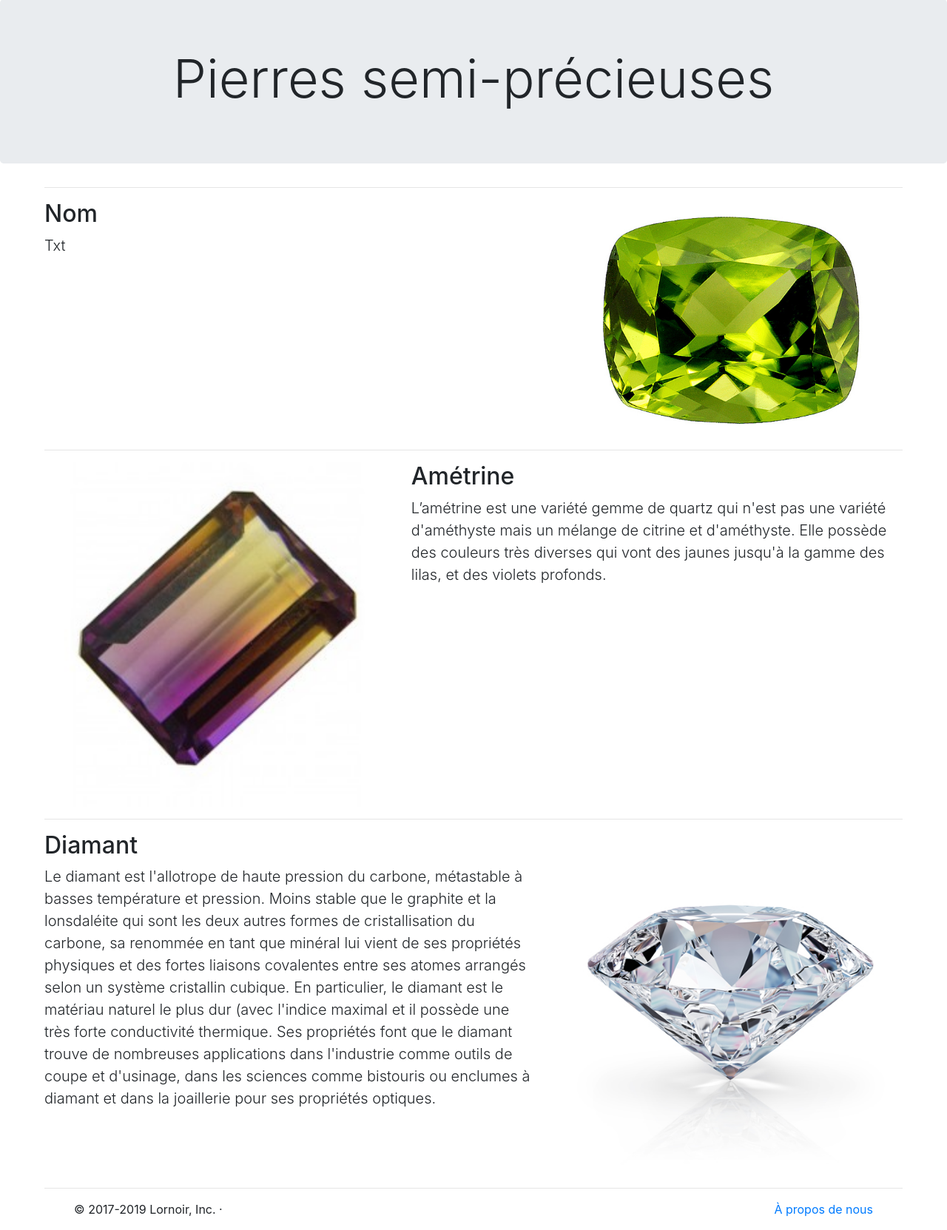
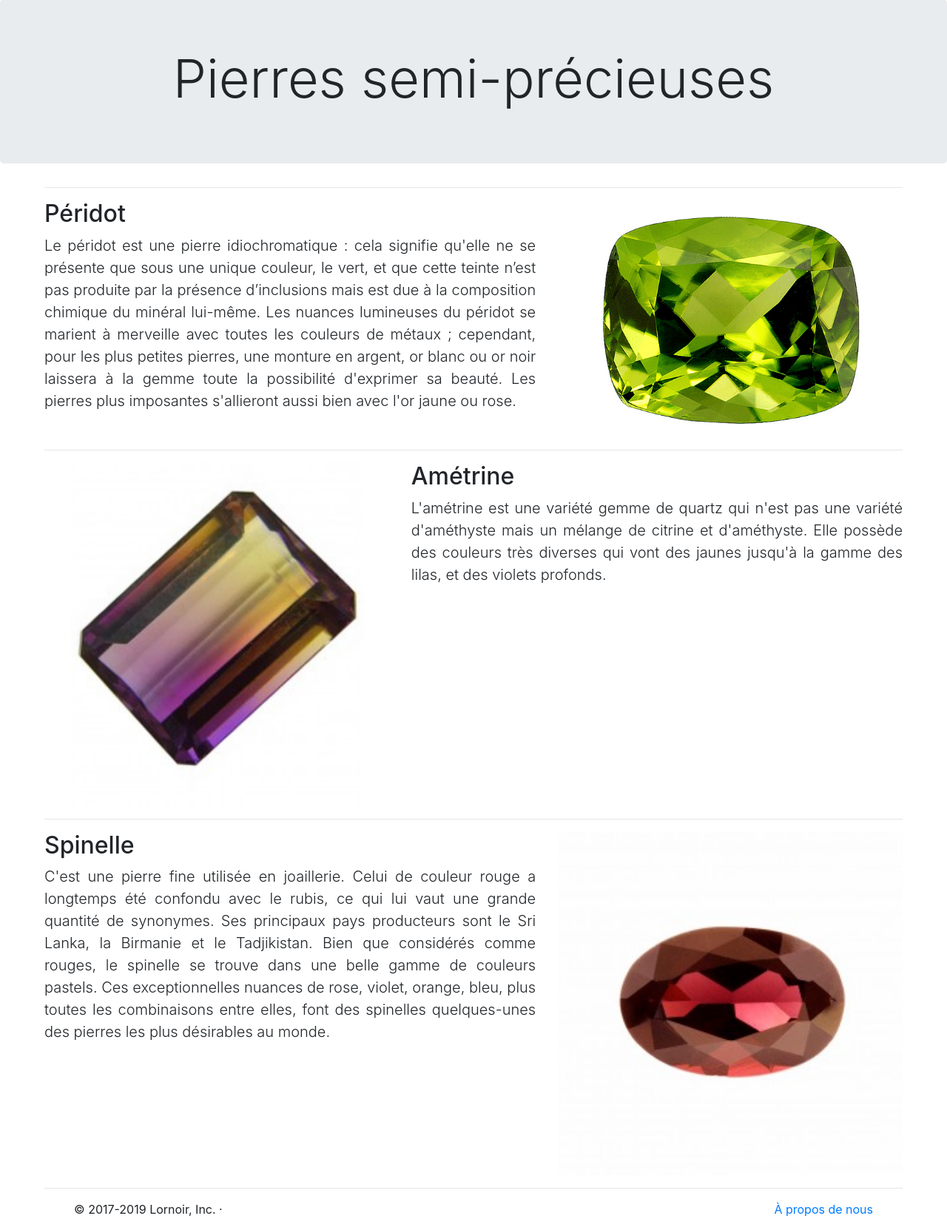
Before and after one commit to clegoff/Lornoir, a Rails app: page /pierres in a window 1280 px wide. Shown: the part 88-1751 px from the top of the page at 74% size. Run offline with Rails 7, Linux system fonts and the light colour scheme.

Commit message:
Merge #3

```diff
--- a/app/views/devise/passwords/new.html.erb
+++ b/app/views/devise/passwords/new.html.erb
@@ -1,4 +1,4 @@
-<h2>Forgot your password?</h2>
+<h2>Mot de passe oublié?</h2>
 
 <%= form_for(resource, as: resource_name, url: password_path(resource_name), html: { method: :post }) do |f| %>
   <%= render "devise/shared/error_messages", resource: resource %>
@@ -8,8 +8,10 @@
     <%= f.email_field :email, autofocus: true, autocomplete: "email" %>
   </div>
 
+  <br>
+
   <div class="actions">
-    <%= f.submit "Send me reset password instructions" %>
+    <%= f.submit "Envoyer" %>
   </div>
 <% end %>
 
--- a/app/views/layouts/application.html.erb
+++ b/app/views/layouts/application.html.erb
@@ -24,7 +24,7 @@
         <a class="p-2 text-light" href="/pierres">Pierres semi-précieuses</a>
         <a class="p-2 text-light" href="/pannier">Mon panier</a>
       </nav>
-      <a class="btn btn-outline-light" href="/login">Connexion</a>
+      <a class="btn btn-outline-light" href="/users/sign_in">Connexion</a>
     </div>
   </header>
 
--- a/app/views/layouts/pierres.html.erb
+++ b/app/views/layouts/pierres.html.erb
@@ -21,8 +21,11 @@
 
   <div class="row featurette">
     <div class="col-md-7">
-        <h2 class="featurette-heading">Nom</h2>
-        <p class="lead">Txt</p>
+      <h2 class="featurette-heading">Péridot</h2>
+      <p class="lead" style="text-align:justify;">Le péridot est une pierre idiochromatique : cela signifie qu&apos;elle ne se présente que sous une unique couleur, le vert,
+        et que cette teinte n’est pas produite par la présence d’inclusions mais est due à la composition chimique du minéral lui-même.
+        Les nuances lumineuses du péridot se marient à merveille avec toutes les couleurs de métaux ; cependant, pour les plus petites pierres, une monture en argent, or blanc ou or noir
+        laissera à la gemme toute la possibilité d&apos;exprimer sa beauté. Les pierres plus imposantes s&apos;allieront aussi bien avec l&apos;or jaune ou rose.</p>
     </div>
     <div class="col-md-5">
       <%= image_tag "peridot.jpg", :alt => "peridot", :width => "100%", :height => "100%", :focusable => "false" %>
@@ -34,7 +37,8 @@
   <div class="row featurette">
     <div class="col-md-7 order-md-2">
       <h2 class="featurette-heading">Amétrine</h2>
-        <p class="lead">L’amétrine est une variété gemme de quartz qui n&apos;est pas une variété d&apos;améthyste mais un mélange de citrine et d&apos;améthyste. Elle possède des couleurs très diverses qui vont des jaunes jusqu&apos;à la gamme des lilas, et des violets profonds.</p>
+      <p class="lead" style="text-align:justify;">L&apos;amétrine est une variété gemme de quartz qui n&apos;est pas une variété d&apos;améthyste mais un mélange de citrine et d&apos;améthyste.
+        Elle possède des couleurs très diverses qui vont des jaunes jusqu&apos;à la gamme des lilas, et des violets profonds.</p>
     </div>
     <div class="col-md-5 order-md-1">
       <%= image_tag "ametrines.jpg", :alt => "ametrines", :width => "100%", :height => "100%", :focusable => "false" %>
@@ -45,12 +49,16 @@
 
   <div class="row featurette">
     <div class="col-md-7">
-        <h2 class="featurette-heading">Diamant</h2>
-        <p class="lead">Le diamant est l&apos;allotrope de haute pression du carbone, métastable à basses température et pression. Moins stable que le graphite et la lonsdaléite qui sont les deux autres formes de cristallisation du carbone, sa renommée en tant que minéral lui vient de ses propriétés physiques et des fortes liaisons covalentes entre ses atomes arrangés selon un système cristallin cubique. En particulier, le diamant est le matériau naturel le plus dur (avec l&apos;indice maximal et il possède une très forte conductivité thermique. Ses propriétés font que le diamant trouve de nombreuses applications dans l&apos;industrie comme outils de coupe et d&apos;usinage, dans les sciences comme bistouris ou enclumes à diamant et dans la joaillerie pour ses propriétés optiques.</p>
+      <h2 class="featurette-heading">Spinelle</h2>
+      <p class="lead" style="text-align:justify;">C&apos;est une pierre fine utilisée en joaillerie. Celui de couleur rouge a longtemps été confondu avec le rubis,
+        ce qui lui vaut une grande quantité de synonymes. Ses principaux pays producteurs sont le Sri Lanka, la Birmanie et le Tadjikistan. Bien que considérés comme rouges, le spinelle se trouve
+        dans une belle gamme de couleurs pastels. Ces exceptionnelles nuances de rose, violet, orange, bleu, plus toutes les combinaisons entre elles,
+        font des spinelles quelques-unes des pierres les plus désirables au monde.  </p>
     </div>
     <div class="col-md-5">
-      <%= image_tag "diamant.jpg", :alt => "diamant", :width => "100%", :height => "100%", :focusable => "false" %>
+      <%= image_tag "spinelle_rouge.jpg", :alt => "spinelle rouge", :width => "100%", :height => "100%", :focusable => "false" %>
     </div>
+
   </div>
 </div>
 </div>
```
Also changed, not shown: app/views/layouts/gemmes.html.erb (+19 -2 lines), app/assets/images/rubis.jpg (added). Lines whose indentation alone changed are shown as unchanged.
